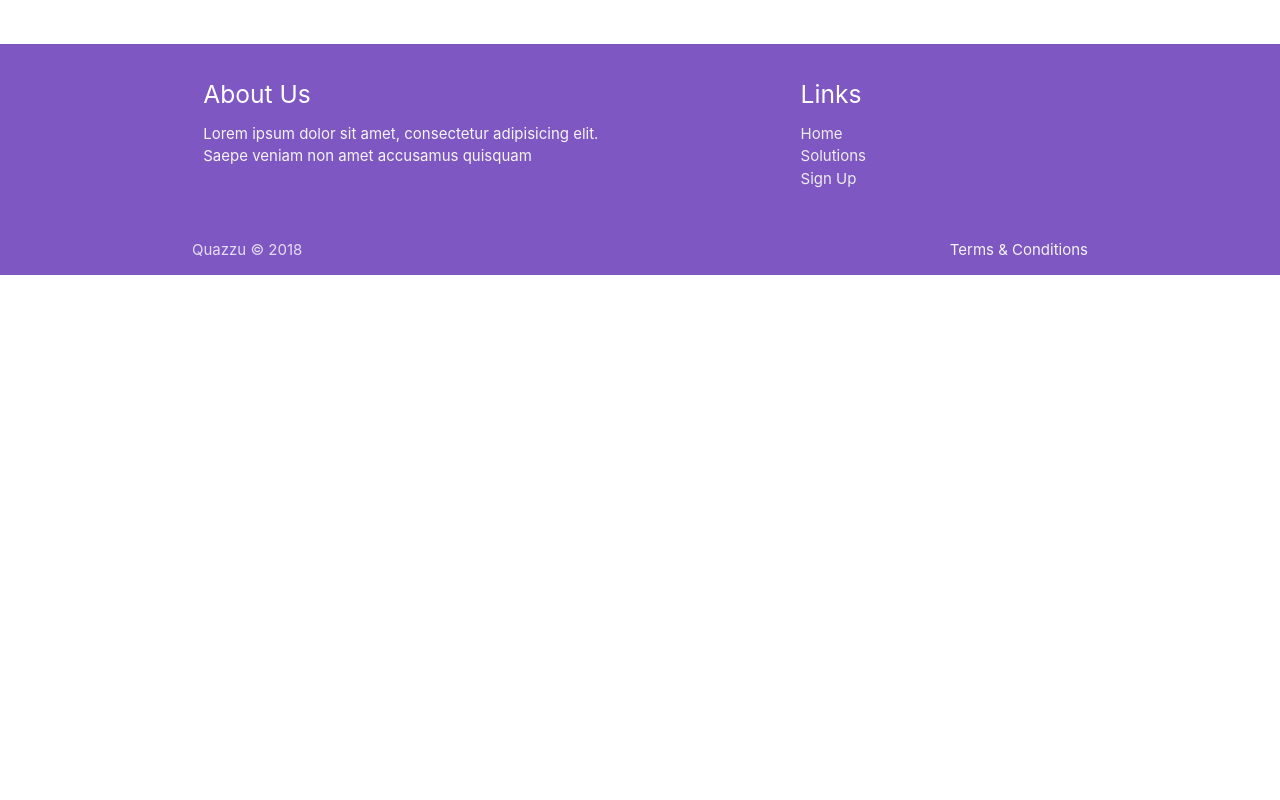
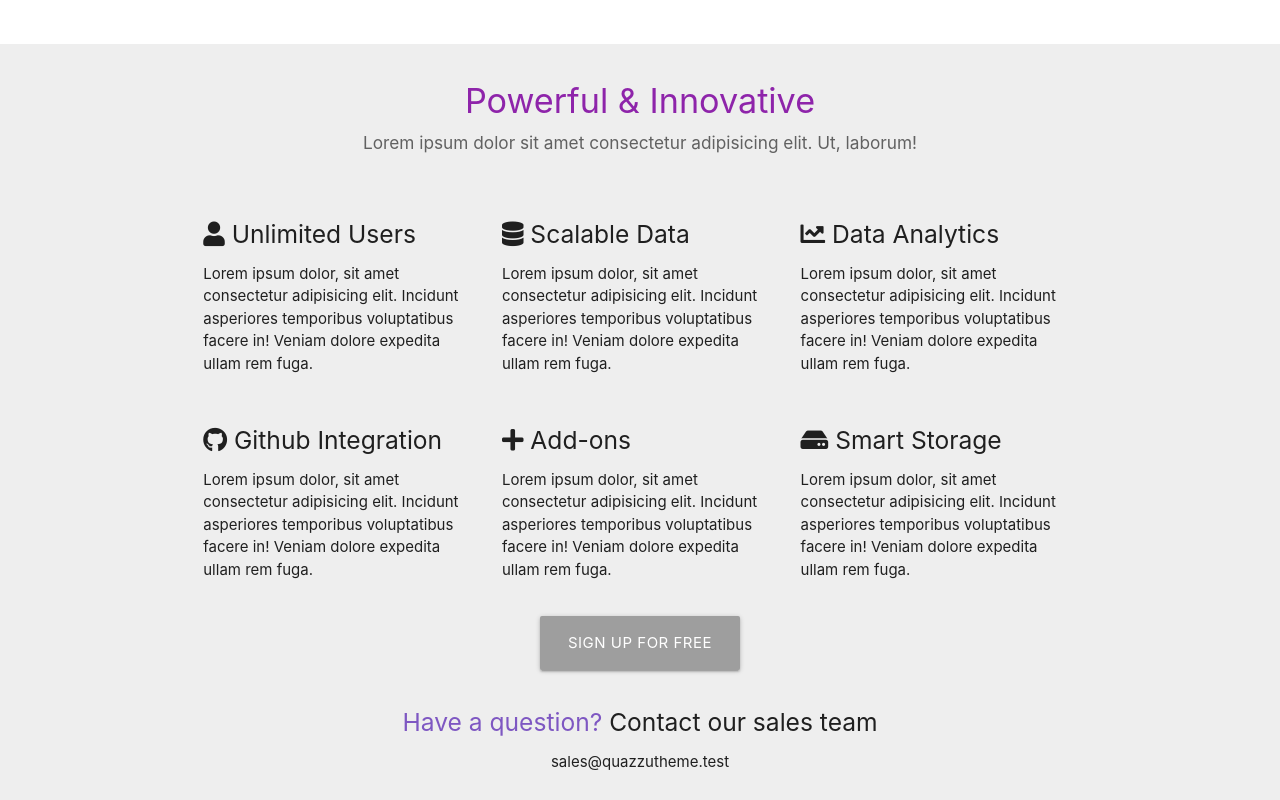
Before and after one commit to rahmat058/Quazzu-React-Template, a React (Create React App) app: page /solutions in a window 1280 px wide. Shown: the part 680-1480 px from the top of the page. Before the commit the page ends 955 px from the top, so only its background shows below. Built offline with nearby package versions, Linux system fonts and the light colour scheme; the HTML template or start-up script is replaced by a standard one.

Commit message:
features section is done

```diff
--- /dev/null
+++ b/src/components/solutionComponents/features.js
@@ -0,0 +1,73 @@
+import React, { Component } from 'react'
+import { Link } from 'react-router-dom'
+
+class Features extends Component {
+  render() {
+    return (
+      <section className="section section-features grey lighten-3">
+        <div className="container">
+          <h4 className="purple-text text-darken-1 center">Powerful & Innovative</h4>
+          <h6 className="grey-text text-darken-2 center">Lorem ipsum dolor sit amet consectetur adipisicing elit. Ut, laborum!</h6>
+          <br/>
+          <br/>
+
+          {/* Row 1 */}
+          <div className="row">
+            <div className="col s12 m4">
+              <h5>
+                <i className="fa fa-user"></i> Unlimited Users
+              </h5>
+              <p>Lorem ipsum dolor, sit amet consectetur adipisicing elit. Incidunt asperiores temporibus voluptatibus facere in! Veniam dolore expedita ullam rem fuga.</p>
+            </div>
+            <div className="col s12 m4">
+              <h5>
+                <i className="fa fa-database"></i> Scalable Data
+              </h5>
+              <p>Lorem ipsum dolor, sit amet consectetur adipisicing elit. Incidunt asperiores temporibus voluptatibus facere in! Veniam dolore expedita ullam rem fuga.</p>
+            </div>
+            <div className="col s12 m4">
+              <h5>
+                <i className="fa fa-chart-line"></i> Data Analytics
+              </h5>
+              <p>Lorem ipsum dolor, sit amet consectetur adipisicing elit. Incidunt asperiores temporibus voluptatibus facere in! Veniam dolore expedita ullam rem fuga.</p>
+            </div>
+          </div>
+
+          {/* Row 2 */}
+          <div className="row">
+            <div className="col s12 m4">
+              <h5>
+                <i className="fab fa-github"></i> Github Integration
+              </h5>
+              <p>Lorem ipsum dolor, sit amet consectetur adipisicing elit. Incidunt asperiores temporibus voluptatibus facere in! Veniam dolore expedita ullam rem fuga.</p>
+            </div>
+            <div className="col s12 m4">
+              <h5>
+                <i className="fa fa-plus"></i> Add-ons
+              </h5>
+              <p>Lorem ipsum dolor, sit amet consectetur adipisicing elit. Incidunt asperiores temporibus voluptatibus facere in! Veniam dolore expedita ullam rem fuga.</p>
+            </div>
+            <div className="col s12 m4">
+              <h5>
+                <i className="fa fa-hdd"></i> Smart Storage
+              </h5>
+              <p>Lorem ipsum dolor, sit amet consectetur adipisicing elit. Incidunt asperiores temporibus voluptatibus facere in! Veniam dolore expedita ullam rem fuga.</p>
+            </div>
+          </div>
+
+          <div className="center">
+            <Link to="/signup" className="btn btn-large grey">Sign Up For Free</Link>
+            <br/>
+            <br/>
+            <h5>
+              <span className="deep-purple-text text-lighten-1">Have a question?</span> Contact our sales team
+            </h5>
+            <p>sales@quazzutheme.test</p>
+          </div>
+        </div>
+      </section>
+    )
+  }
+}
+
+export default Features
--- a/src/components/solutionComponents/solutions.js
+++ b/src/components/solutionComponents/solutions.js
@@ -2,6 +2,7 @@ import React, { Component } from 'react'
 import Navbar from '../homeComponents/navbar'
 import Footer from '../homeComponents/footer'
 import SolutionsAbout from './solutionsAbout'
+import Features from './features'
 
 class Solutions extends Component {
   render() {
@@ -14,6 +15,7 @@ class Solutions extends Component {
           customClass='main-header-inner'
         />
         <SolutionsAbout />
+        <Features />
         <Footer />
       </React.Fragment>
     )
```
